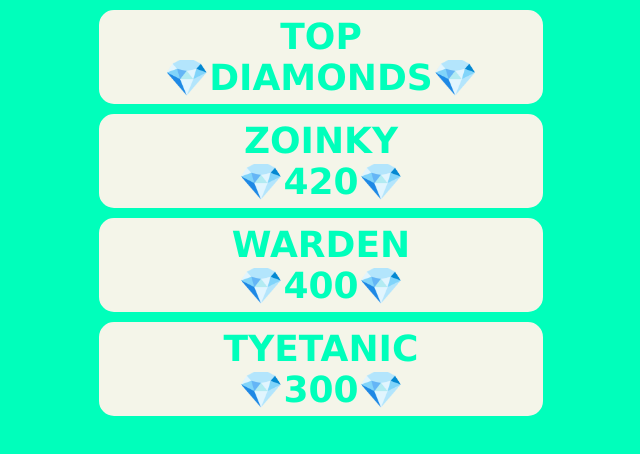
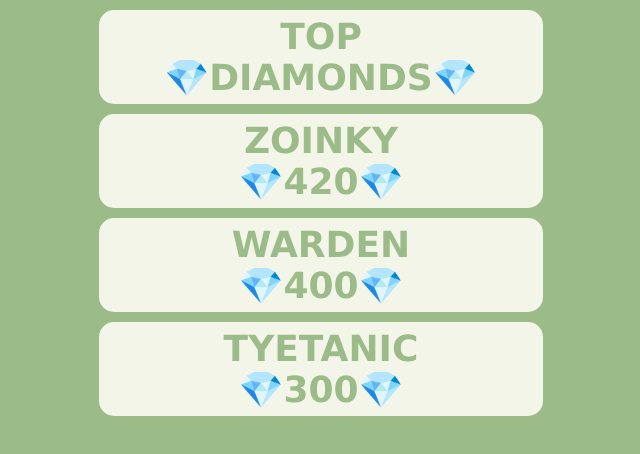
Before and after one commit to Zorzx/zorzx.github.io, a plain HTML site: page index.html in a window 1280 px wide. Shown: the whole page, without its empty margins (319-959 px from the left). Drawn offline with Linux system fonts and the light colour scheme.

Commit message:
Update Stream.css

```diff
--- a/Stream.css
+++ b/Stream.css
@@ -1,9 +1,9 @@
 body{
-    background-color: #00ffbb ;
+    background-color: #9bbc89 ;
 }
 .donationUnit{
     background-color: #f4f5e9 ;
-    color: #00ffbb;
+    color: #9bbc89;
     display: flex;
     border: 2px solid #f4f5e9;
     font-family: Verdana, Geneva, Tahoma, sans-serif;
```
